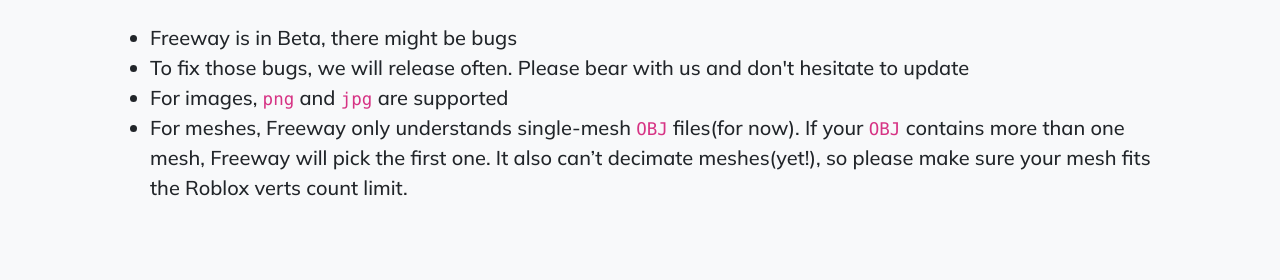
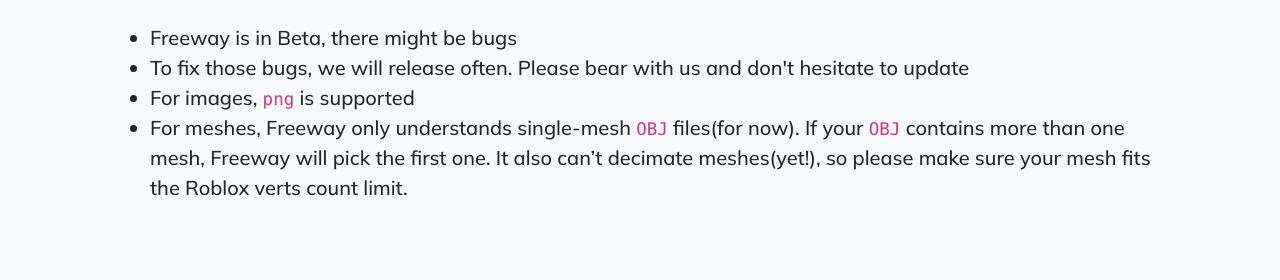
Before and after one commit to freeway-rbx/freeway-rbx.app, a Jekyll site: the page docs/index.html, which Jekyll copies as it is, in a window 1280 px wide and 900 px high, scrolled down 2807 px. Shown: the part 175-455 px from the top of the window. Built offline with Jekyll 4.4.1, drawn with Linux system fonts in a browser that asks for light colours; comment, search, counter and statistics services are not loaded.

Commit message:
remove info about jpg support, it doesn't work properly yet

```diff
--- a/docs/index.html
+++ b/docs/index.html
@@ -219,7 +219,7 @@
                             <ul class="fw-normal lead">
                                 <li>Freeway is in Beta, there might be bugs</li>
                                 <li>To fix those bugs, we will release often. Please bear with us and don't hesitate to update</li>
-                                <li>For images, <code>png</code> and <code>jpg</code> are supported</li>
+                                <li>For images, <code>png</code> is supported</li>
                                 <li>For meshes, Freeway only understands single-mesh <code>OBJ</code> files(for now). If your <code>OBJ</code> contains more than one mesh, Freeway will pick the first one. It also can’t decimate meshes(yet!), so please make sure your mesh fits the Roblox verts count limit.</li>
                             </ul>
                         </p>
```
